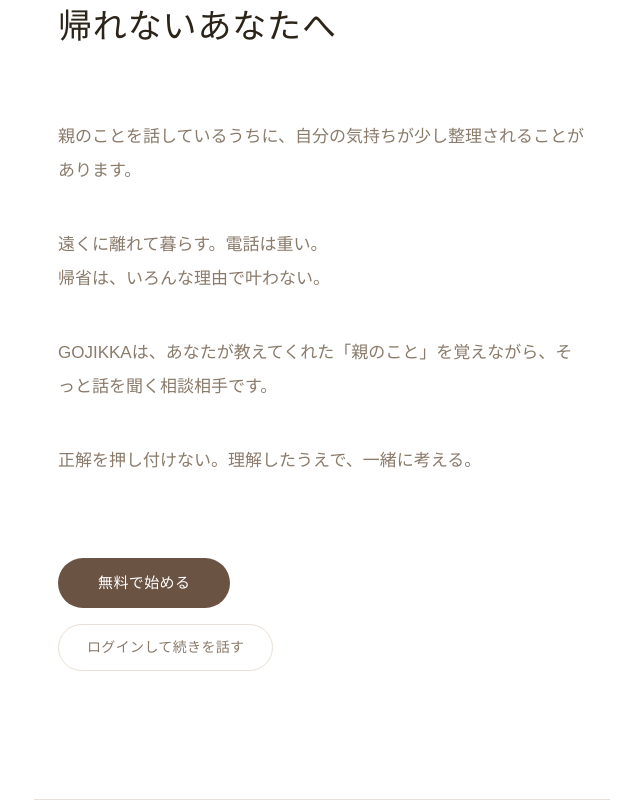
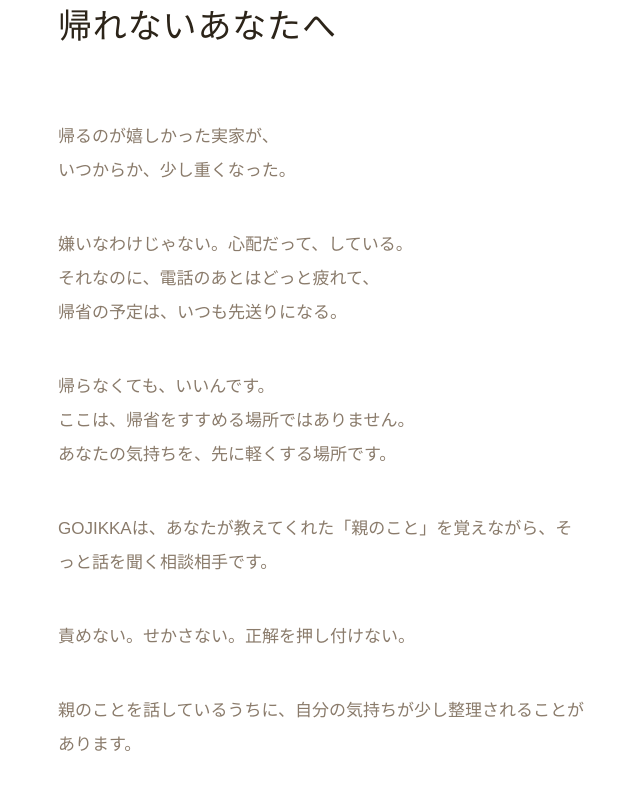
Before and after one commit to cotogen/gojikka, a Next.js app: page / in a window 1280 px wide. Shown: the part 460-1260 px from the top of the page, without its empty margins (318-958 px from the left). Built offline with nearby package versions, Linux system fonts and the light colour scheme; no server answers.

Commit message:
LP本文を確定版に差し替え
痛みの一拍と許しの一行を追加し、SEO・OGPの文言も合わせて更新した。

Co-authored-by: Cursor <cursoragent@cursor.com>

```diff
--- a/app/components/GojikkaLanding.tsx
+++ b/app/components/GojikkaLanding.tsx
@@ -16,22 +16,40 @@ export default function GojikkaLanding() {
 
         <div className="mt-16 space-y-10 text-[1.0625rem] leading-[2] gojikka-muted">
           <p>
+            帰るのが嬉しかった実家が、
+            <br />
+            いつからか、少し重くなった。
+          </p>
+
+          <p>
+            嫌いなわけじゃない。心配だって、している。
+            <br />
+            それなのに、電話のあとはどっと疲れて、
+            <br />
+            帰省の予定は、いつも先送りになる。
+          </p>
+
+          <p>
+            帰らなくても、いいんです。
+            <br />
+            ここは、帰省をすすめる場所ではありません。
+            <br />
+            あなたの気持ちを、先に軽くする場所です。
+          </p>
+
+          <p>
+            GOJIKKAは、あなたが教えてくれた「親のこと」を
+            <br className="sm:hidden" />
+            覚えながら、そっと話を聞く相談相手です。
+          </p>
+
+          <p>責めない。せかさない。正解を押し付けない。</p>
+
+          <p>
             親のことを話しているうちに、
             <br className="sm:hidden" />
             自分の気持ちが少し整理されることがあります。
           </p>
-
-          <p>
-            遠くに離れて暮らす。電話は重い。
-            <br />
-            帰省は、いろんな理由で叶わない。
-          </p>
-
-          <p>
-            GOJIKKAは、あなたが教えてくれた「親のこと」を覚えながら、そっと話を聞く相談相手です。
-          </p>
-
-          <p>正解を押し付けない。理解したうえで、一緒に考える。</p>
         </div>
 
         <div className="mt-20">
--- a/app/layout.tsx
+++ b/app/layout.tsx
@@ -16,7 +16,7 @@ const metadataBase = new URL(
 
 const siteTitle = "GOJIKKA｜実家に帰りたいのに、帰れないあなたへ";
 const siteDescription =
-  "親のことを理解した状態で相談できるAI。遠くに離れて暮らす40〜60代のための、感情の通訳。";
+  "あなたが教えてくれた「親のこと」を覚えながら、そっと話を聞く相談相手。責めない。せかさない。正解を押し付けない。";
 
 export const metadata: Metadata = {
   metadataBase,
--- a/app/opengraph-image.tsx
+++ b/app/opengraph-image.tsx
@@ -50,7 +50,7 @@ export default function OpenGraphImage() {
             maxWidth: 900,
           }}
         >
-          親のことを理解した状態で相談できるAI
+          そっと話を聞く相談相手
         </div>
       </div>
     ),
```
